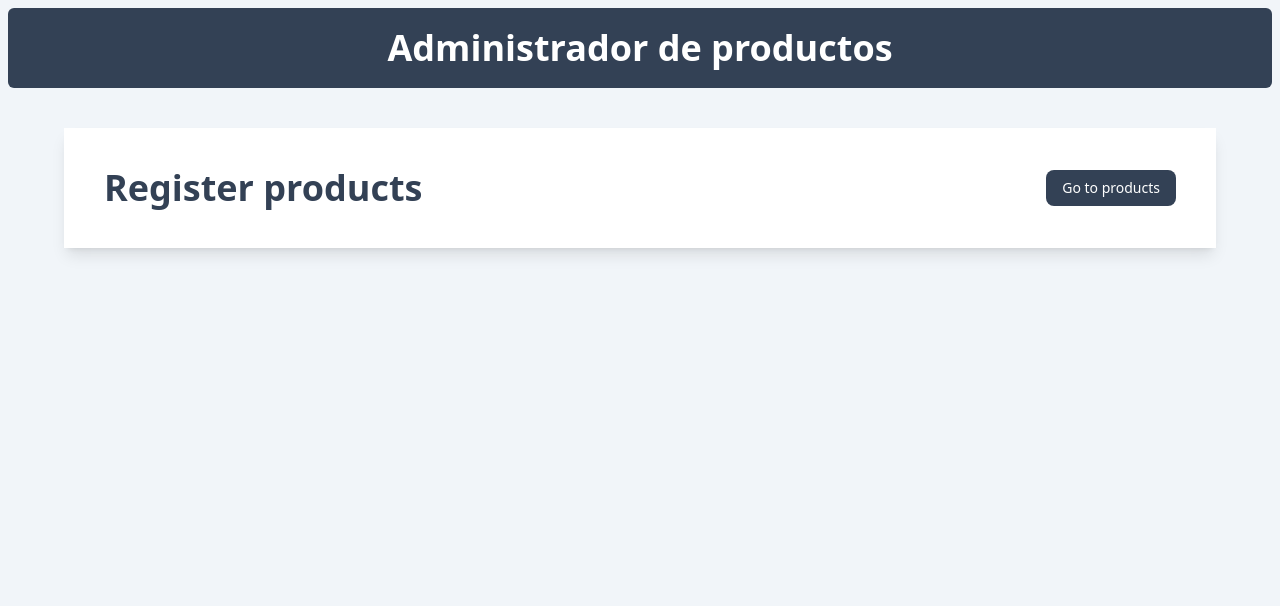
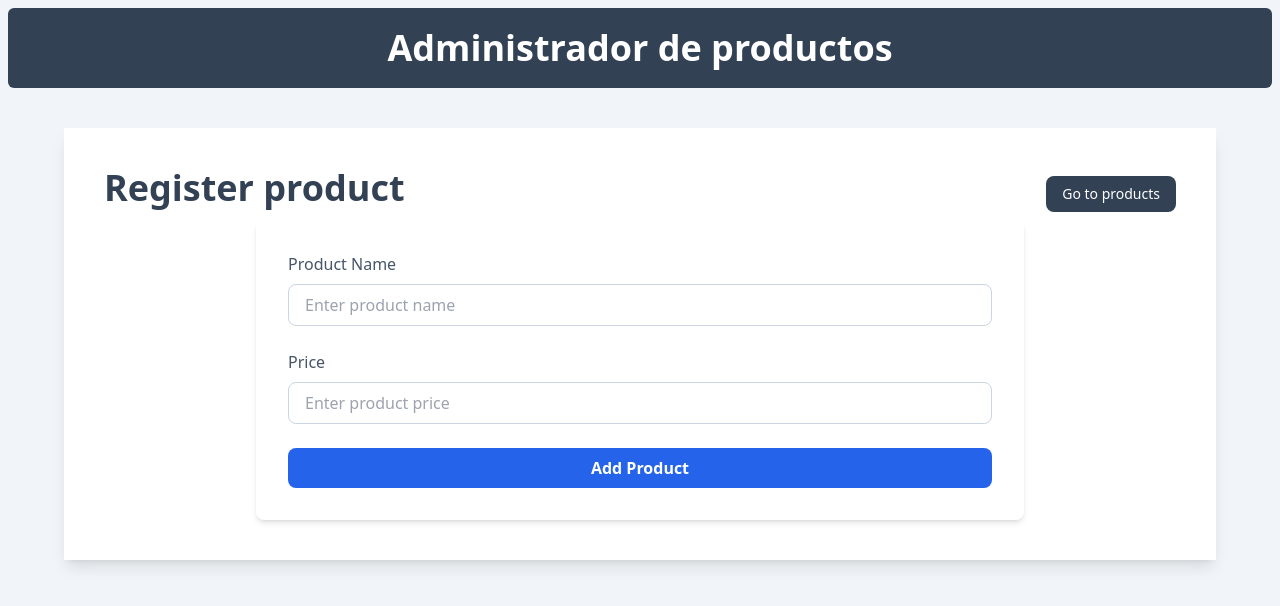
Before and after one commit to Mvillegas18/Administrador-Productos, a React (Vite) app in the folder client/: page /products/new in a window 1280 px wide. Shown: the top 606 px of the page. Built offline with nearby package versions, Linux system fonts and the light colour scheme.

Commit message:
update NewProduct component: improve layout and integrate ProductForm for product registration

```diff
--- a/client/src/views/NewProduct.tsx
+++ b/client/src/views/NewProduct.tsx
@@ -1,14 +1,21 @@
 import { Link } from 'react-router-dom';
+import ProductForm from '../components/ProductForm';
 
 export default function NewProduct() {
 	return (
+		<>
 			<div className='flex justify-between items-center'>
-			<h2 className='text-4xl font-black text-slate-700'>Register products</h2>
+				<h2 className='text-4xl font-black text-slate-700 pb-3'>
+					Register product
+				</h2>
 				<Link
 					to={'/'}
 					className='bg-slate-700 text-white px-4 py-2 rounded-lg hover:bg-slate-600 transition-all text-sm'>
 					Go to products
 				</Link>
 			</div>
+
+			<ProductForm />
+		</>
 	);
 }
```
Lines whose indentation alone changed are shown as unchanged.
